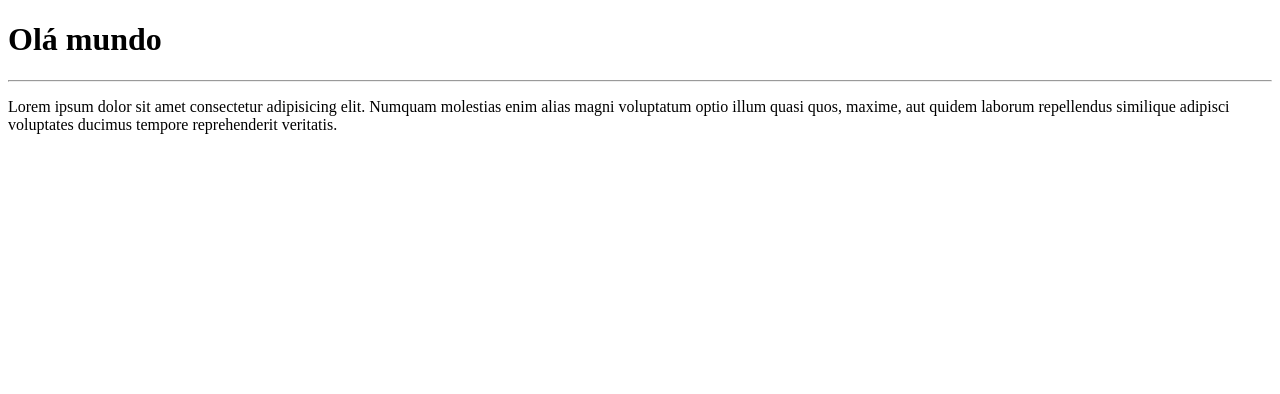
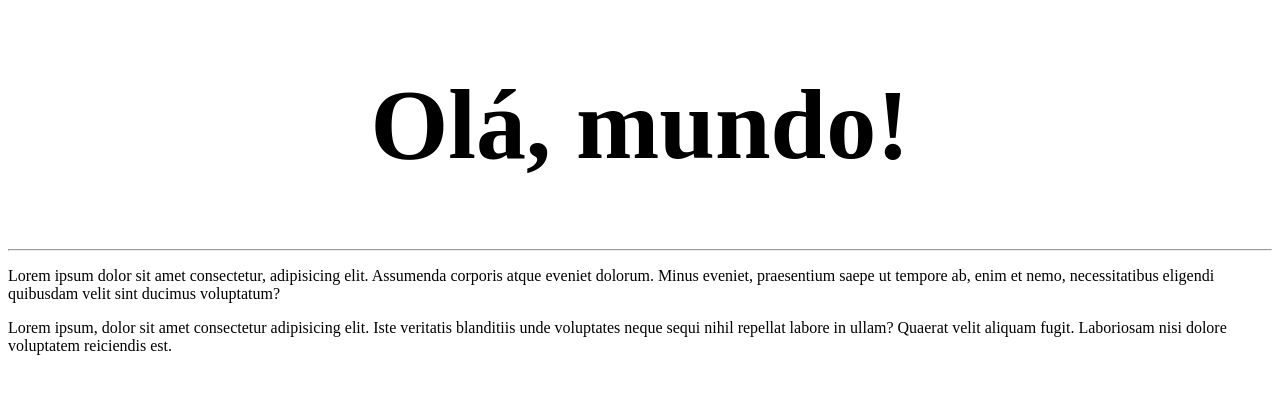
Before and after one commit to joniptt/Ola-Mundo, a plain HTML site: page site-ex/index.html in a window 1280 px wide. Drawn offline with Linux system fonts and the light colour scheme.

Commit message:
adicionei um parágrafo

```diff
--- a/site-ex/index.html
+++ b/site-ex/index.html
@@ -5,21 +5,32 @@
     <meta http-equiv="X-UA-Compatible" content="IE=edge" />
     <meta name="viewport" content="width=device-width, initial-scale=1.0" />
     <title>Meu primeiro site em repositório</title>
-    <style></style>
+    <style>
+      #msg {
+        font-size: 100px;
+        text-align: center;
+      }
+    </style>
   </head>
   <body>
     <div>
       <h1 id="msg"></h1>
       <hr />
       <p>
-        Lorem ipsum dolor sit amet consectetur adipisicing elit. Numquam
-        molestias enim alias magni voluptatum optio illum quasi quos, maxime,
-        aut quidem laborum repellendus similique adipisci voluptates ducimus
-        tempore reprehenderit veritatis.
+        Lorem ipsum dolor sit amet consectetur, adipisicing elit. Assumenda
+        corporis atque eveniet dolorum. Minus eveniet, praesentium saepe ut
+        tempore ab, enim et nemo, necessitatibus eligendi quibusdam velit sint
+        ducimus voluptatum?
+      </p>
+      <p>
+        Lorem ipsum, dolor sit amet consectetur adipisicing elit. Iste veritatis
+        blanditiis unde voluptates neque sequi nihil repellat labore in ullam?
+        Quaerat velit aliquam fugit. Laboriosam nisi dolore voluptatem
+        reiciendis est.
       </p>
     </div>
     <script>
-      const msg = "Olá mundo"
+      const msg = "Olá, mundo!"
       document.getElementById("msg").innerHTML = msg
     </script>
   </body>
```
